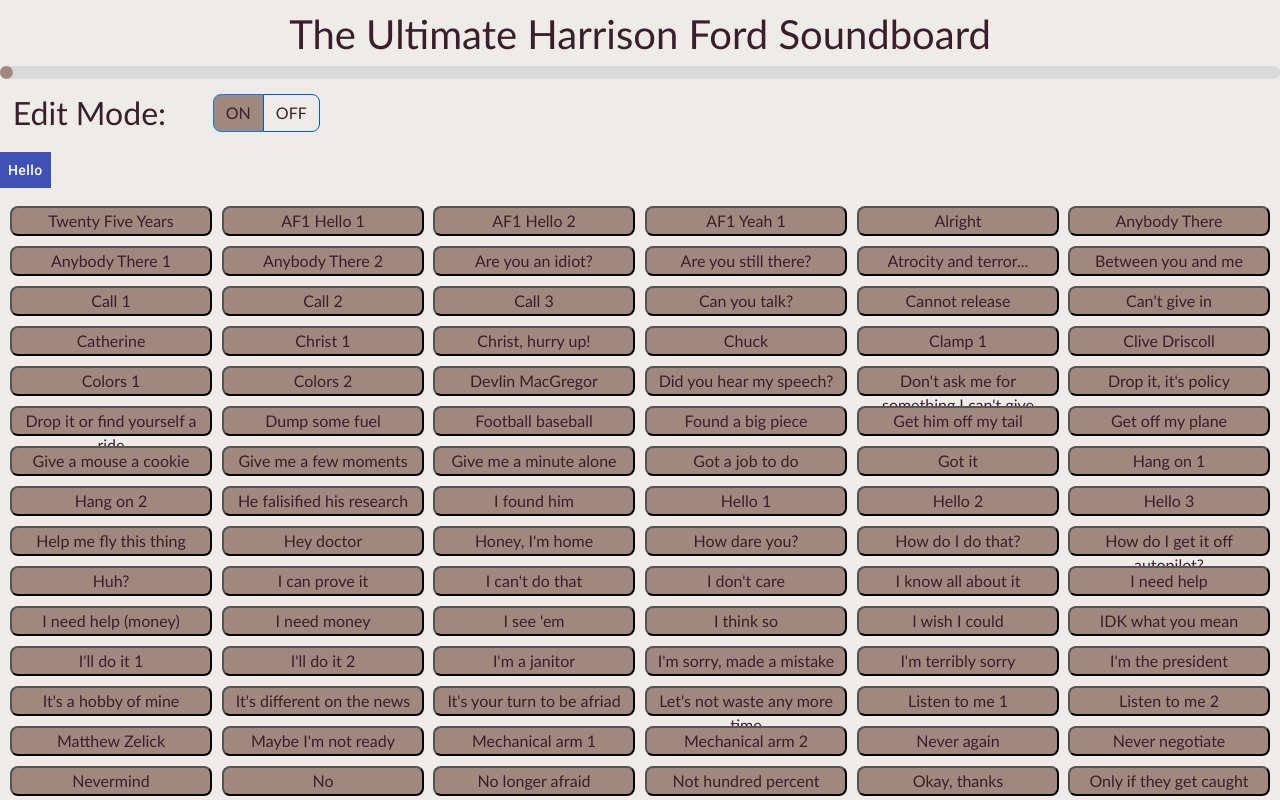
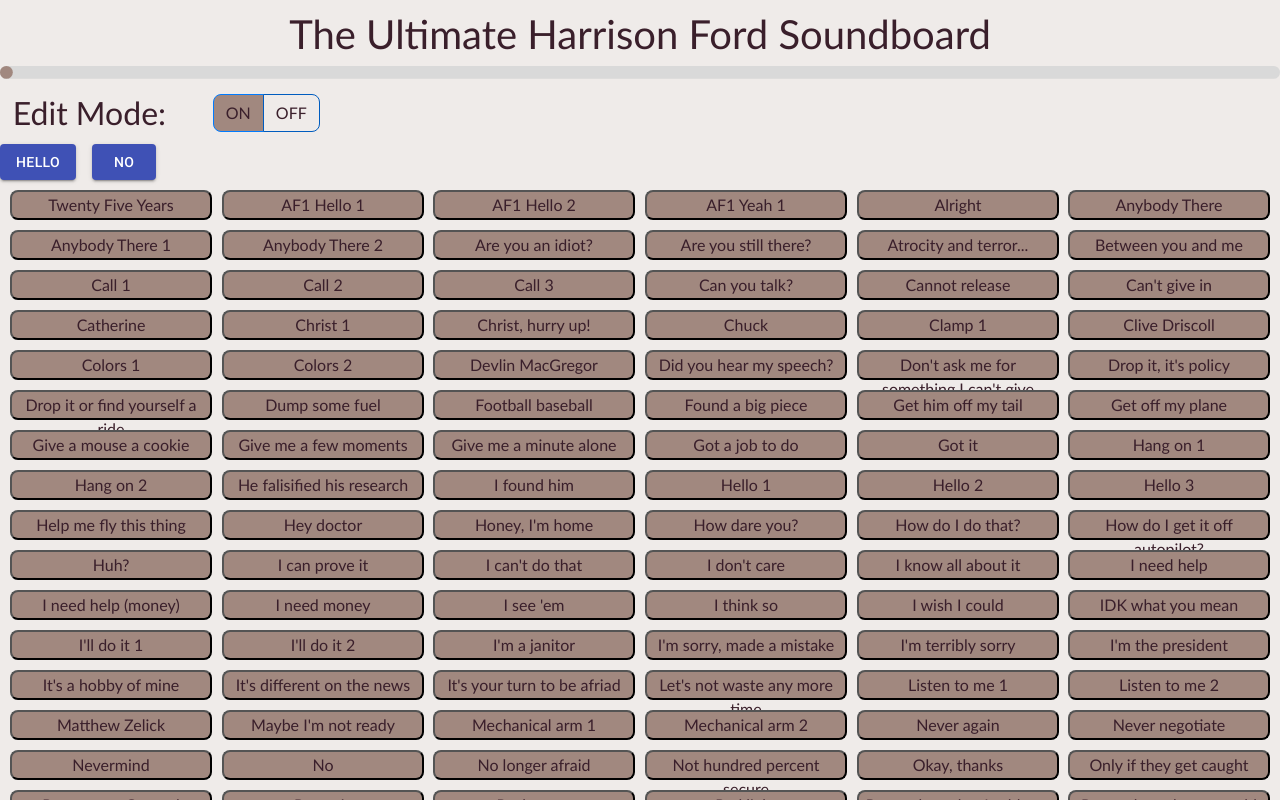
Before and after one commit to adam-j-turner/soundboard, a React (Create React App) app: page / in a window 1280 px wide. Shown: the top 800 px of the page. Built offline with nearby package versions, Linux system fonts and the light colour scheme.

Commit message:
Use Menu instead of SpeedDial for MultiButton.

```diff
--- a/src/App.css
+++ b/src/App.css
@@ -51,42 +51,17 @@
   font-size: 32px;
 }
 
-.MuiFab-root {
-  height: 18px !important;
+.MuiPopover-paper {
+  z-index: 9999;
+  position: relative;
 }
 
-.MuiFab-primary {
-  border-radius: 0% !important;
-  width: auto !important;
-  height: 18px !important;
-  text-transform: none !important;
-  text-align: center;
-  box-shadow: none !important;
-  outline: none !important;
+.MultiButton-main {
+  z-index: 9998;
+  position: relative;
 }
 
-.MuiFab-label {
-  height: 18px !important;
+.MultiButton-menu > div > ul {
+  display: flex;
+  flex-direction: row;
 }
-
-.MuiFab-primary p {
-  padding-left: 8px;
-  padding-right: 8px;
-  padding-top: 16px;
-}
-
-.multiButtonOption {
-  transition: none !important;
-  margin: 0px !important;
-  box-shadow: none !important;
-
-  border-radius: 0% !important;
-}
-
-.multiButtonOption p {
-  padding-top: 16px;
-}
-
-.MuiSpeedDial-actions {
-  padding-left: 32px !important;
-}
--- a/src/App.js
+++ b/src/App.js
@@ -1,5 +1,6 @@
 import React from 'react';
 import DemoLayout from './DemoLayout.json'
+import Grid from '@material-ui/core/Grid'
 import RGL, { WidthProvider } from 'react-grid-layout';
 import MultiButton from './MultiButton.js';
 import SoundButton from './SoundButton.js';
@@ -181,7 +182,14 @@
             </ToggleButtonGroup>
           </div>
         </div>
-        {/* Example usage of MultiButton */}
+
+        <Grid
+          container
+          direction="row"
+          justify="flex-start"
+          alignItems="flex-start"
+          spacing={2}
+        >
           <MultiButton
             text='Hello'
             options = {[
@@ -194,6 +202,15 @@
             onMouseUp={this.handleSoundButtonClick}
             ref={(mb) => this.multiButtons.push(mb)}
           />
+          <MultiButton
+            text='No'
+            options = {[
+              {text: '1', description: 'No', audioPath: 'no_1.wav', default: true},
+            ]}
+            onMouseUp={this.handleSoundButtonClick}
+            ref={(mb) => this.multiButtons.push(mb)}
+          />
+        </Grid>
         <GridLayout
           layout={this.state.layout}
           compactType='vertical'
--- a/src/MultiButton.js
+++ b/src/MultiButton.js
@@ -1,13 +1,16 @@
 import React from 'react'
-import SpeedDial from '@material-ui/lab/SpeedDial';
-import SpeedDialAction from '@material-ui/lab/SpeedDialAction';
+import Grid from '@material-ui/core/Grid'
+import Button from "@material-ui/core/Button";
+import Menu from "@material-ui/core/Menu";
+import MenuItem from "@material-ui/core/MenuItem";
+import Tooltip from '@material-ui/core/Tooltip';
+import ListItemText from "@material-ui/core/ListItemText";
 
 class MultiButton extends React.Component {
   constructor(props){
     super(props)
     this.state = {
-      direction: 'right',
-      open: false,
+      anchorEl: null,
       audioPath: ''
     }
 
@@ -15,51 +18,71 @@
   }
 
   handleClose = () => {
-    this.setState({ open: false });
+    this.setState({ anchorEl: null });
   }
 
-  handleOpen = () => {
-    this.setState({ open: true });
-  }
-
-  handleSelect = (name) => {
-    alert(name)
+  handleOpen = (e) => {
+    this.setState({ anchorEl: e.currentTarget });
   }
 
   render() {
     return (
-      <SpeedDial
-        ariaLabel=""
-        hidden={false}
-        open={this.state.open}
-        direction={this.state.direction}
-        transitionDuration={0}
-        icon={<p>{this.props.text}</p>}
-
+      <Grid item key={this.props.key}>
+        <Button
+          className="MultiButton-main"
+          aria-controls="customized-menu"
+          aria-haspopup="true"
+          variant="contained"
+          color="primary"
           onMouseDown={this.handleOpen}
           onMouseUp={() => {
             this.props.onMouseUp(this.state.audioPath);
             this.handleClose()
           }}
-
-        // Play the default audio when clicking the main button.
           onMouseEnter={
             () => {this.setState(
               {audioPath: (this.props.options.find((o) => o.default)).audioPath})
-          }
-        }
+          }}
+        >
+          {this.props.text}
+        </Button>
+        <Menu
+          className="MultiButton-menu"
+          anchorEl={this.state.anchorEl}
+          keepMounted={false}
+          open={Boolean(this.state.anchorEl)}
+          onClose={this.handleClose}
+          elevation={4}
+          getContentAnchorEl={null}
+          autoFocus={false}
+          transitionDuration={0}
+          variant="menu"
+          anchorOrigin={{
+            vertical: "bottom",
+            horizontal: "right"
+          }}
+          transformOrigin={{
+            vertical: "top",
+            horizontal: "right"
+          }}
         >
           {this.props.options.map(option => (
-          <SpeedDialAction
-            icon={<p>{option.text}</p>}
-            classes={{button: 'multiButtonOption'}}
-            tooltipTitle={option.description}
-            delay={0}
-
-            onMouseEnter={() => {this.setState({audioPath: option.audioPath})}}
-          />
+            <Tooltip title={option.description} placement='bottom'>
+              <MenuItem
+                onMouseEnter={() => {
+                  this.setState({ audioPath: option.audioPath });
+                }}
+                onMouseUp={() => {
+                  this.props.onMouseUp(this.state.audioPath);
+                  this.handleClose()
+                }}
+              >
+                <ListItemText primary={option.text} />
+              </MenuItem>
+            </Tooltip>
           ))}
-      </SpeedDial>
+        </Menu>
+      </Grid>
     )
   }
 }
```
Lines whose indentation alone changed are shown as unchanged.
